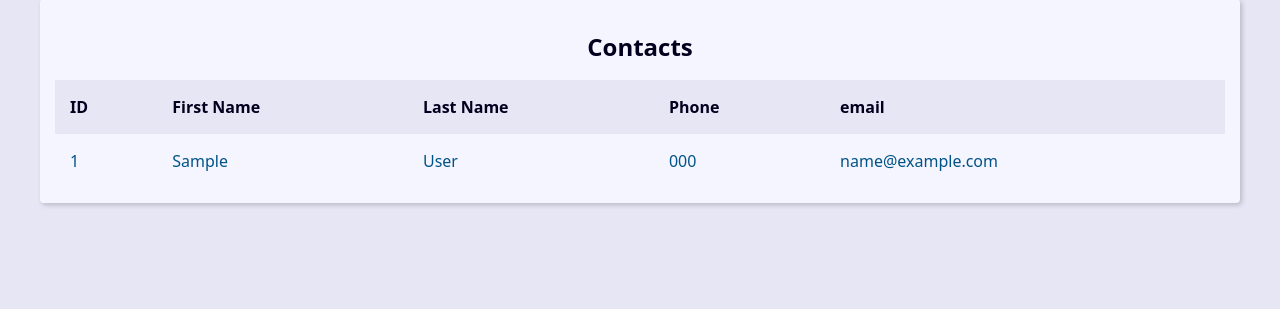
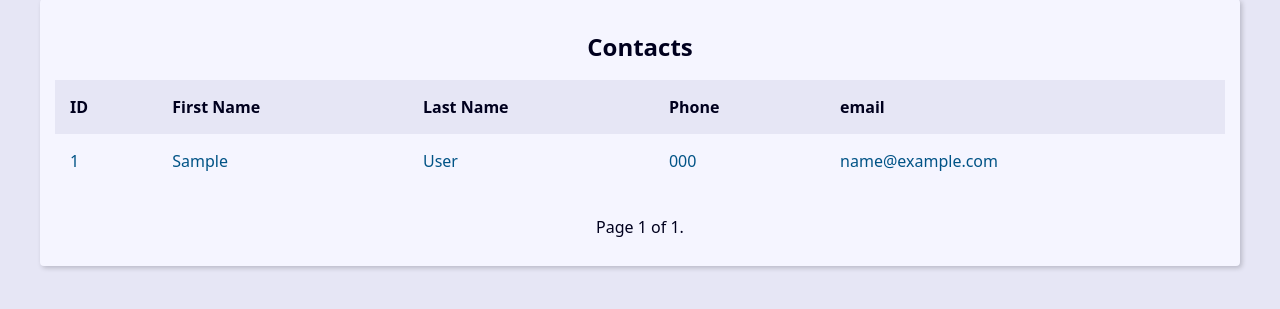
Before and after one commit to EmersonSegninideSanti/projeto_agenda, a Django app: page / in a window 1280 px wide. Shown: the part 270-579 px from the top of the page. Run offline with Django 5.2, Linux system fonts and the light colour scheme; tables that the repository leaves empty hold one stand-in row (values such as "Sample post").

Commit message:
Pagination implimentada. Se pode paginar o conjunto total ou conjutos resultantes de pesquisas.

```diff
--- a/base_templates/global/base.html
+++ b/base_templates/global/base.html
@@ -5,6 +5,7 @@
     {% include "global/partials/_header.html" %}
     <main class="content">
         {% block content %}{% endblock content %}
+        {% if page_obj %}{% include "global/partials/_pagination.html" %}{% endif %}
     </main>
 </body>
 </html>
--- /dev/null
+++ b/base_templates/global/partials/_pagination.html
@@ -0,0 +1,17 @@
+<div class="pagination">
+    <span class="step-links">
+        {% if page_obj.has_previous %}
+            <a href="?page=1&q={{request.GET.q.strip}}">&laquo; first</a>
+            <a href="?page={{ page_obj.previous_page_number }}&q={{request.GET.q.strip}}">previous</a>
+        {% endif %}
+
+        <span class="current">
+            Page {{ page_obj.number }} of {{ page_obj.paginator.num_pages }}.
+        </span>
+
+        {% if page_obj.has_next %}
+            <a href="?page={{ page_obj.next_page_number }}&q={{request.GET.q.strip}}">next</a>
+            <a href="?page={{ page_obj.paginator.num_pages }}&q={{request.GET.q.strip}}">last &raquo;</a>
+        {% endif %}
+    </span>
+</div>
--- a/contact/templates/contact/index.html
+++ b/contact/templates/contact/index.html
@@ -5,7 +5,7 @@
             <caption class="table-caption">
                 Contacts
             </caption>
-            {% if contacts %}
+            {% if page_obj %}
             <thead>
                 <tr class="table-row-header table-row">
                     <th class="table-header">ID</th>
@@ -16,7 +16,7 @@
                 </tr>
             </thead>
             <tbody>
-                {% for contact in contacts %}
+                {% for contact in page_obj %}
                 <tr class="table-row">
                     <td class="table-cel">
                         <a href={% url "contact" contact.id %} class="table-link">
--- a/contact/views.py
+++ b/contact/views.py
@@ -2,14 +2,18 @@ from django.shortcuts import render
 from contact.models import Contact
 from django.http import Http404
 import django.conf
+from django.core.paginator import Paginator
 
 # Create your views here.
 
 def index (request, ):
     contacts = Contact.objects.filter(show=True)
     print(django.conf.settings.DEBUG)
+    paginator = Paginator(contacts, 25)  # Show 25 contacts per page.
+    page_number = request.GET.get("page")
+    page_obj = paginator.get_page(page_number)
     return render(request, 'contact/index.html', context= {
-        'contacts': contacts
+        'page_obj': page_obj
     })
 
 def search(request, ):
@@ -21,8 +25,11 @@ def search(request, ):
     print(research_value)
     # Aqui acontece uma query. QuerySetApi - field lookup.
     contacts = Contact.objects.filter(first_name__icontains = research_value)
+    paginator = Paginator(contacts, 25)  # Show 25 contacts per page.
+    page_number = request.GET.get("page")
+    page_obj = paginator.get_page(page_number)
     return render (request,'contact/index.html', context = {
-        'contacts': contacts
+        'page_obj': page_obj
     })
     # Código simples para procurar em ids apenas.
     # research_value = request.GET['q']
```
